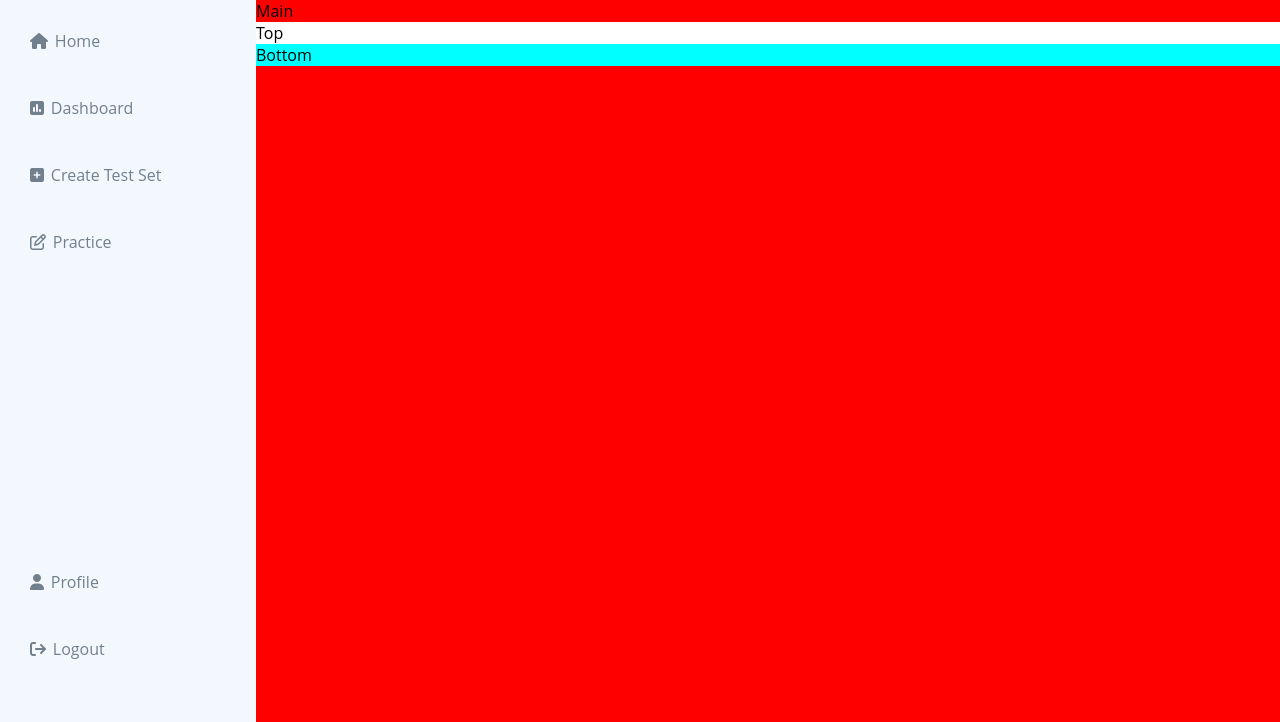
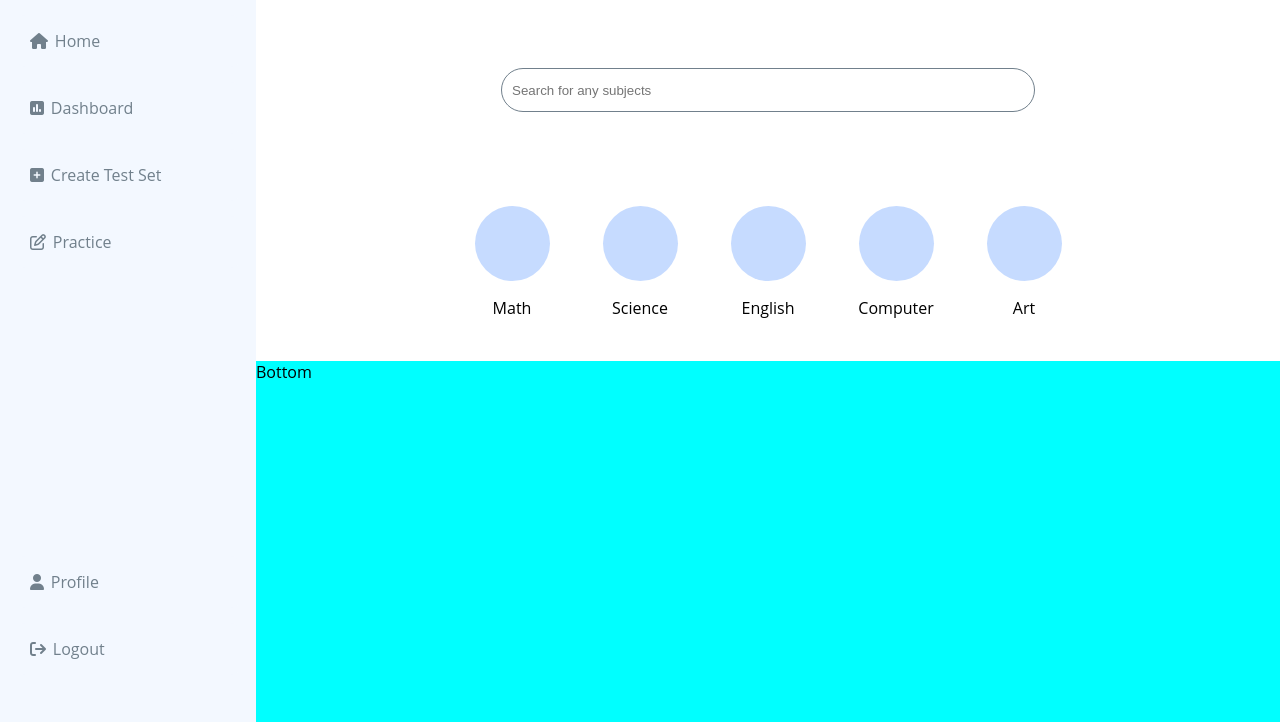
Before and after one commit to Putthakun/QuizzesManagementProject, a Django app: page /subject/ in a window 1280 px wide. Shown: the part 78-800 px from the top of the page. Run offline with Django 5.2, Linux system fonts and the light colour scheme; some libraries are stand-ins or nearby versions.

Commit message:
Update Search Box and Box subjects

```diff
--- a/mysite/blog/static/blog/css/home_page2.css
+++ b/mysite/blog/static/blog/css/home_page3.css
@@ -136,12 +136,49 @@ html, body {
 }
 .main_right{
     width: 80%;
-    background-color: red;
+    background-color: white;
 }
 .main_right_top{
-    /* width: 20%; */
-    background-color: white;
+    height: 50%;
+    /* background-color: red; */
+}
+.search_box{
+    display: flex;
+    justify-content: center;
+    align-items: center;
+    height: 50%;
+    /* background-color: blue; */
+}
+.search_box input{
+    width: 50%;
+    padding: 10px;
+    border: 1px solid #71808C;
+    color: #71808C;
+    border-radius: 30px;
+    height: 12.5%;
+}
+.subset_subject{
+    /* background-color: red; */
+    height: 50%;
+    display: flex;
+    justify-content: center;
+    align-items: center;
+}
+.circle_subject{
+    display: flex;
+    flex-direction: column;
+    justify-content: center;
+    align-items: center;
+    width: 12.5%;
+    /* background-color: orange; */
+}
+.circle{
+    background-color: #C6DBFF;
+    width: 75px;
+    height: 75px;
+    border-radius: 50%;
 }
 .main_right_bottom{
+    height: 50%;
     background-color: aqua;
 }
--- a/mysite/blog/templates/blog/home_page.html
+++ b/mysite/blog/templates/blog/home_page.html
@@ -7,7 +7,7 @@
     <title>Home</title>
 
     <link rel="stylesheet" href="https://cdnjs.cloudflare.com/ajax/libs/font-awesome/6.6.0/css/all.min.css" integrity="sha512-Kc323vGBEqzTmouAECnVceyQqyqdsSiqLQISBL29aUW4U/M7pSPA/gEUZQqv1cwx4OnYxTxve5UMg5GT6L4JJg==" crossorigin="anonymous" referrerpolicy="no-referrer" />
-    <link rel="stylesheet" href="{% static 'blog/css/home_page2.css' %}">
+    <link rel="stylesheet" href="{% static 'blog/css/home_page3.css' %}">
 
 </head>
 <body>
@@ -44,9 +44,33 @@
                 </div>
             </div>
             <div class="main_right">
-                Main
+                <!-- Main -->
                 <div class="main_right_top">
-                    Top
+                    <div class="search_box">
+                        <input name="fsrch" id="fsrch" placeholder="Search for any subjects">
+                    </div>
+                    <div class="subset_subject">
+                        <div class="circle_subject">
+                            <div class="circle"></div>
+                            <p>Math</p>
+                        </div>
+                        <div class="circle_subject">
+                            <div class="circle"></div>
+                            <p>Science</p>
+                        </div>
+                        <div class="circle_subject">
+                            <div class="circle"></div>
+                            <p>English</p>
+                        </div>
+                        <div class="circle_subject">
+                            <div class="circle"></div>
+                            <p>Computer</p>
+                        </div>
+                        <div class="circle_subject">
+                            <div class="circle"></div>
+                            <p>Art</p>
+                        </div>
+                    </div>
                 </div>
                 <div class="main_right_bottom">
                     Bottom
```
